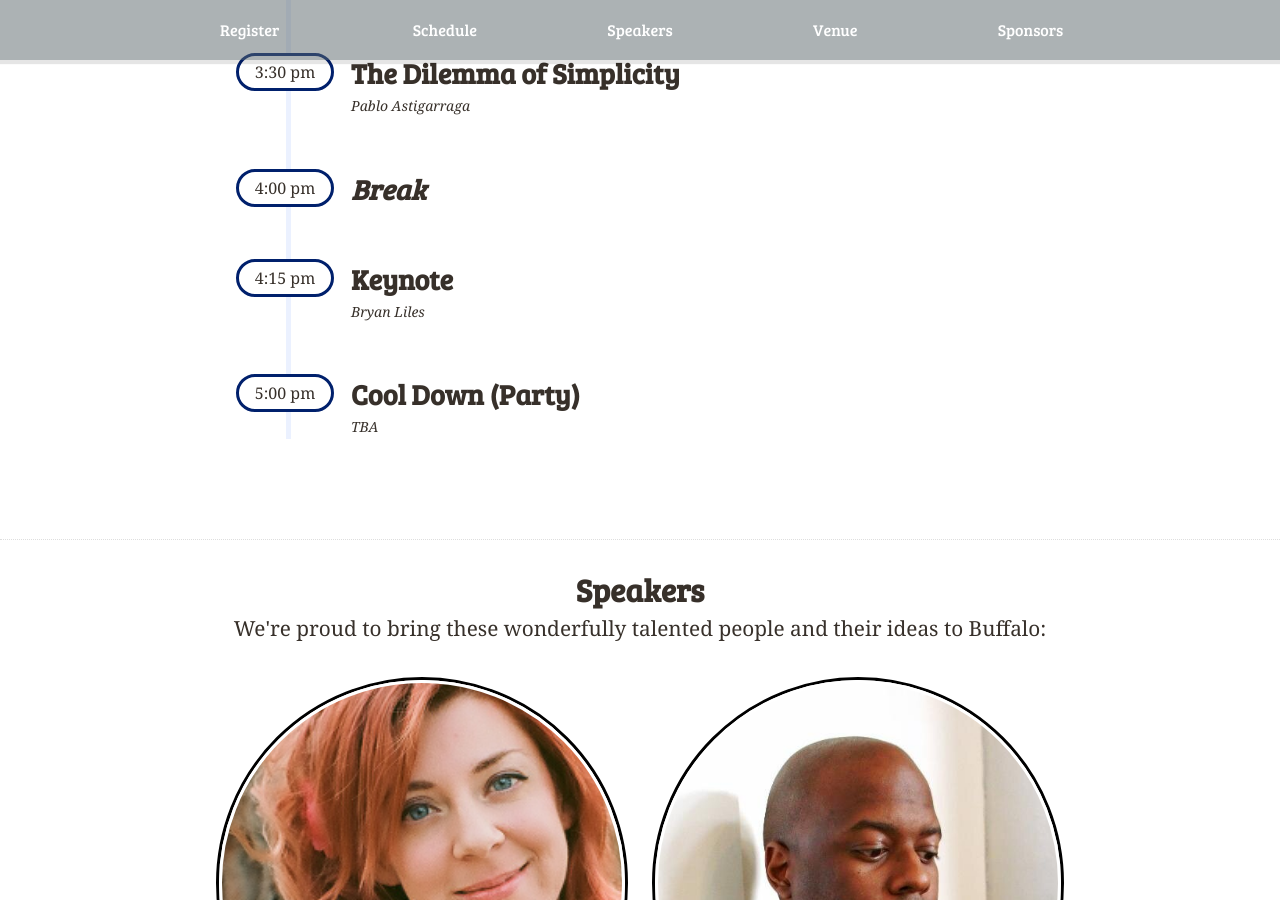
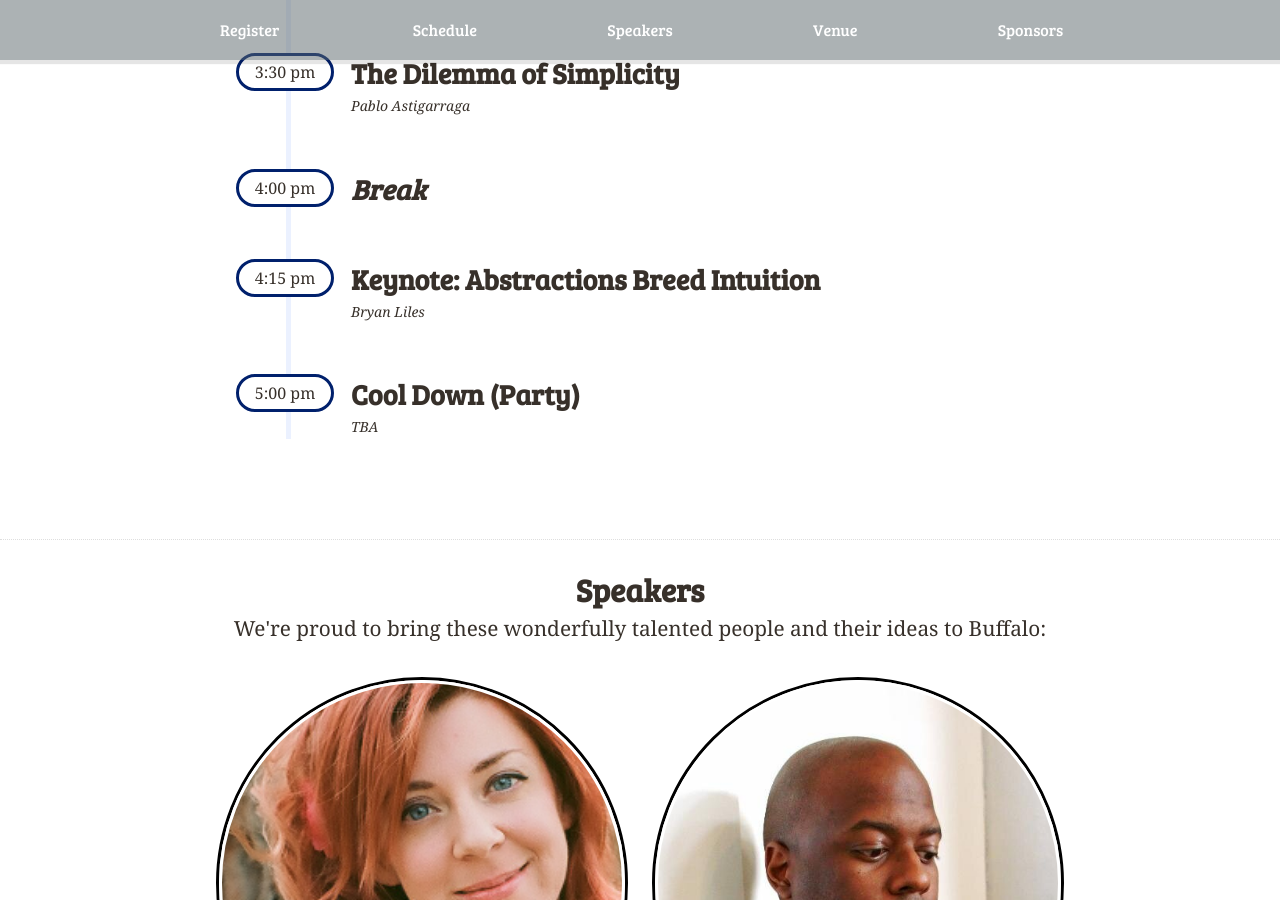
Before and after one commit to nysmakers/nysmakers.github.io, a Jekyll site: the page built from index.html, in a window 1280 px wide and 900 px high, scrolled down 4646 px. Built offline with Jekyll 4.4.1, drawn with Linux system fonts in a browser that asks for light colours; some web fonts are replaced; comment, search, counter and statistics services are not loaded; some of the changed text lies outside the part shown.

Commit message:
Clarify keynotes

```diff
--- a/index.html
+++ b/index.html
@@ -217,7 +217,7 @@ title: Nickel City Ruby Conference - October 3-4, 2014 - Buffalo, NY
 
           <div class="slot">
             <span class="time">4:15 pm</span>
-            <h2>Keynote</h2>
+            <h2>Keynote: Abstractions Breed Intuition</h2>
             <p>Bryan Liles</p>
           </div>
 
```
Also changed, not shown: other parts of index.html (+1 -1 lines).
